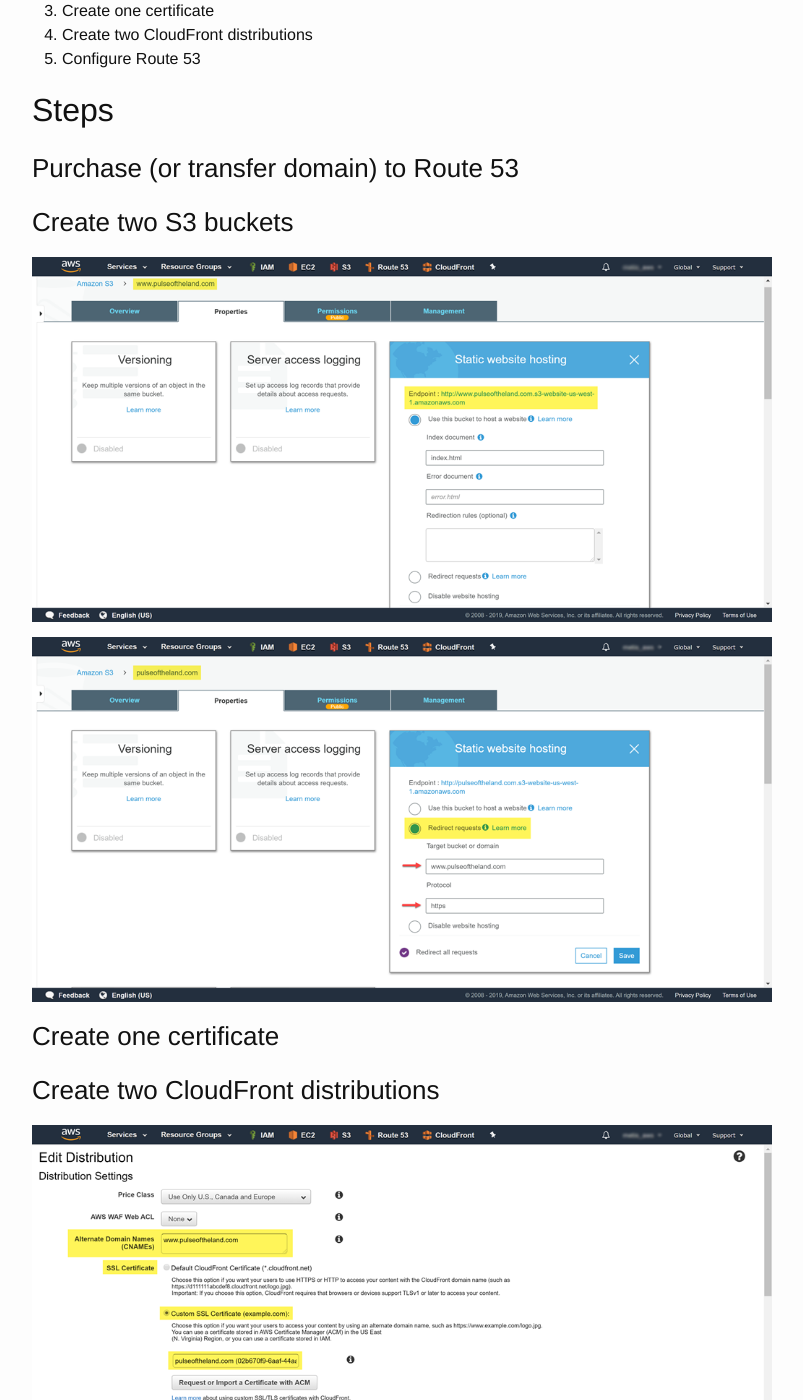
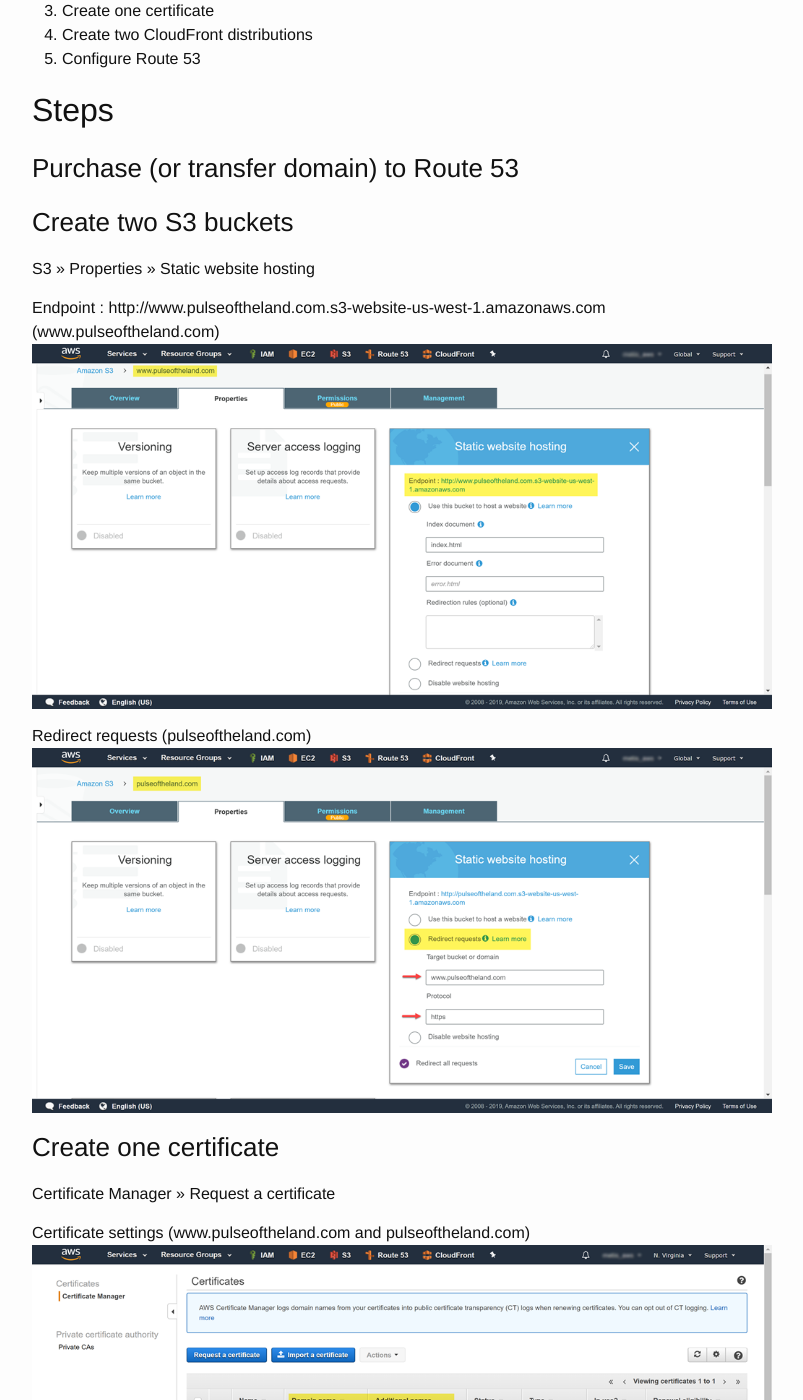
Before and after one commit to abalone23/abalone23.github.io, a Jekyll site: the page built from _posts/2019-10-11-static-site-aws.markdown, in a window 1280 px wide and 1400 px high, scrolled down 1463 px. Shown: the whole window, without its empty margins (238-1041 px from the left). Built offline with Jekyll 4.4.1, drawn with Linux system fonts in a browser that asks for light colours; some of the changed text lies outside the part shown.

Commit message:
update s3 static site post

```diff
--- a/_posts/2019-10-11-static-site-aws.markdown
+++ b/_posts/2019-10-11-static-site-aws.markdown
@@ -39,19 +39,33 @@ The process for setting up a static website with SSL is:
 ### Purchase (or transfer domain) to Route 53
 
 ### Create two S3 buckets
+S3 >> Properties >> Static website hosting
+
+Endpoint : http://www.pulseoftheland.com.s3-website-us-west-1.amazonaws.com (www.pulseoftheland.com)
 ![S3 www Config]({{ site.url }}/assets/s3-www.png)
 
+Redirect requests (pulseoftheland.com)
 ![S3 Config]({{ site.url }}/assets/s3-no-www.png)
 
 ### Create one certificate
+Certificate Manager >> Request a certificate
+
+Certificate settings (www.pulseoftheland.com and pulseoftheland.com)
+![Certificate Manager Config]({{ site.url }}/assets/cm-potl.png)
 
 ### Create two CloudFront distributions
+CloudFront >> Create Distribution >> Web
+
+Distribution settings (www.pulseoftheland.com):
 ![CloudFront Config]({{ site.url }}/assets/cf-dist-www.png)
 
+Origin settings (www.pulseoftheland.com):
 ![CloudFront Config]({{ site.url }}/assets/cf-origin-www.png)
 
+Distribution settings (pulseoftheland.com):
 ![CloudFront Config]({{ site.url }}/assets/cf-dist-no-www.png)
 
+Origin settings (pulseoftheland.com):
 ![CloudFront Config]({{ site.url }}/assets/cf-origin-no-www.png)
 
 ### Configure Route 53
```
Also changed, not shown: assets/cm-potl.png (added).
